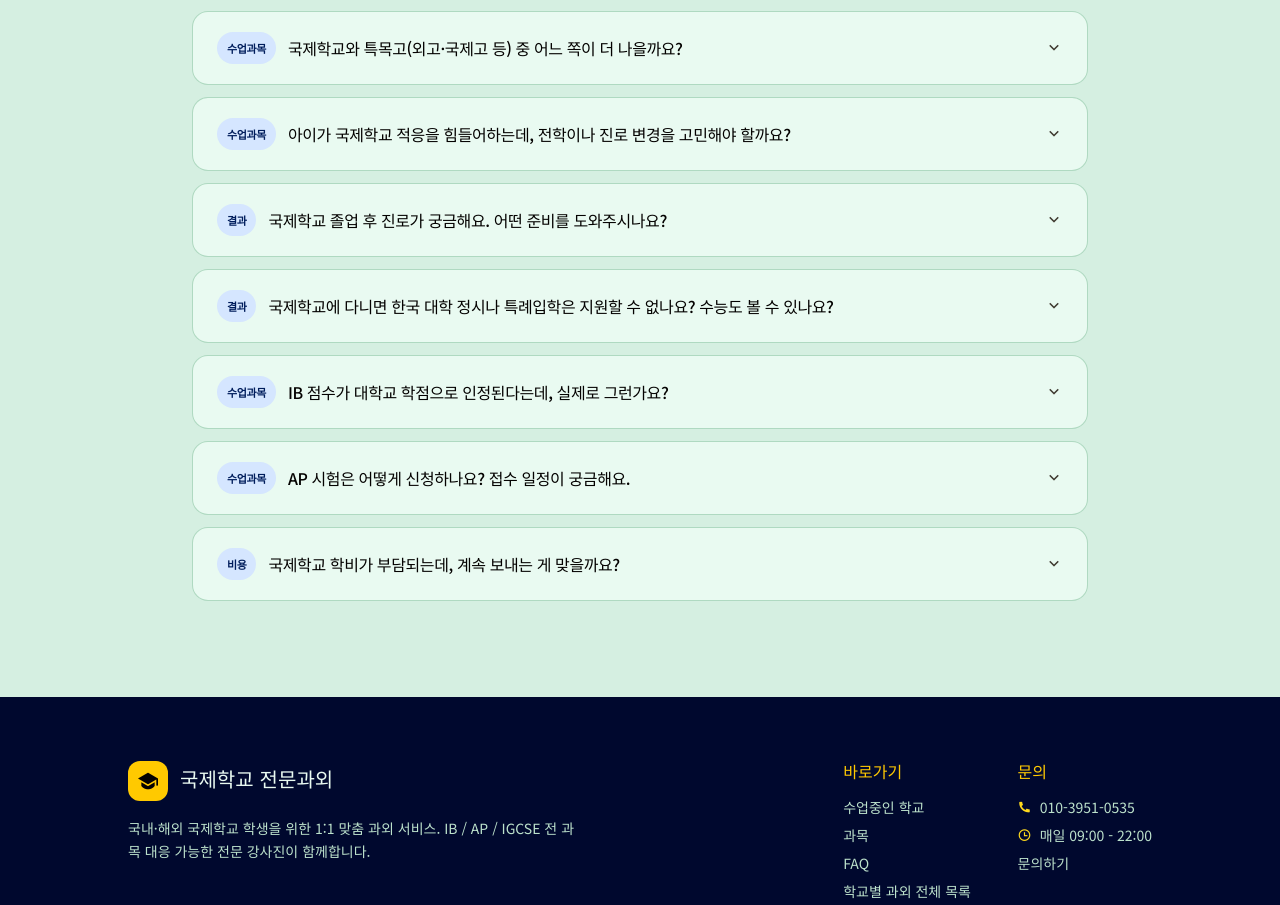
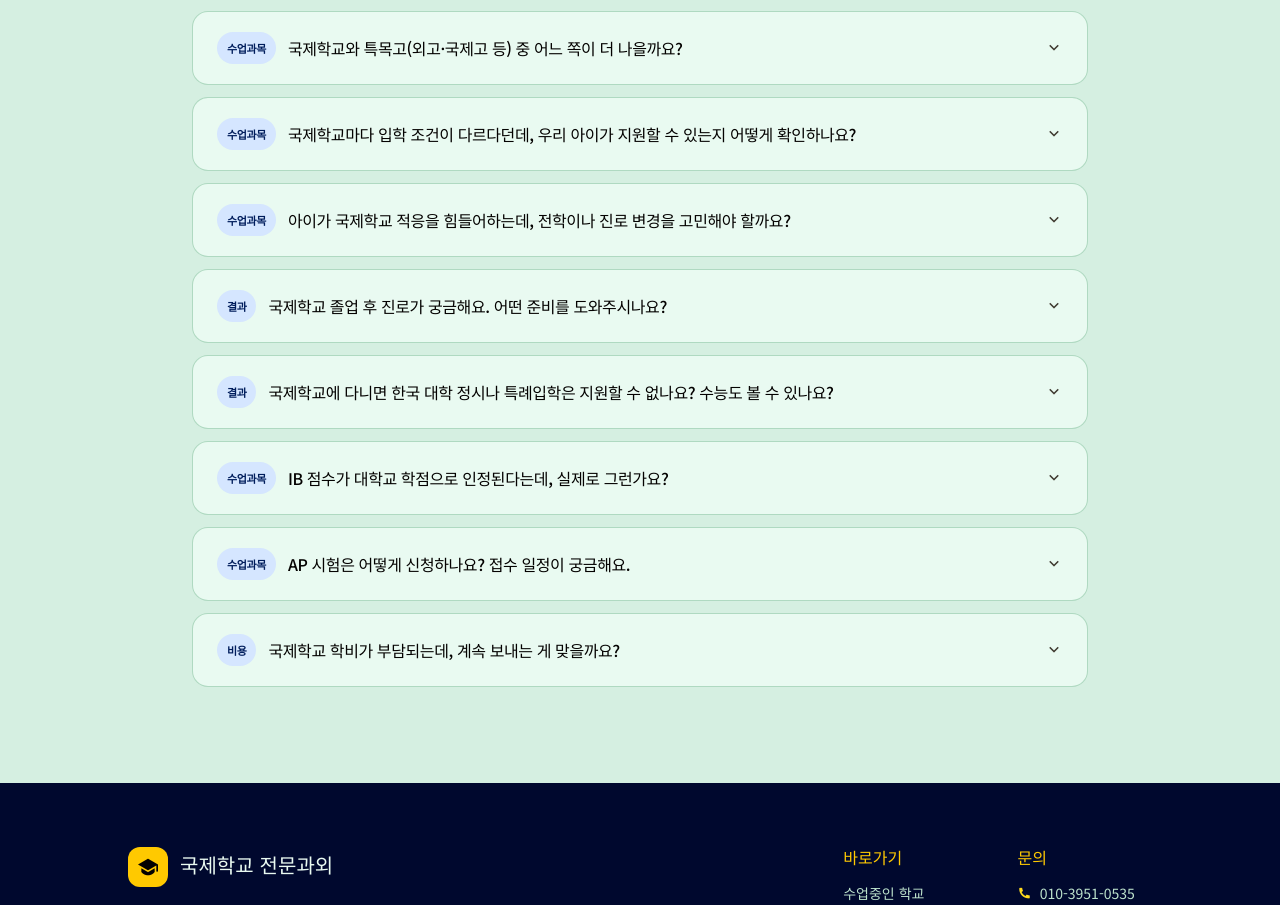
Before and after one commit to hasa080525-ctrl/global, a React (Vite) app: page /faq in a window 1280 px wide. Shown: the part 2187-3092 px from the top of the page. Built offline with nearby package versions, Linux system fonts and the light colour scheme.

Commit message:
콘텐츠: 국제학교별 입학자격 차이 FAQ 및 관련 키워드 추가
Co-Authored-By: Claude Sonnet 5 <noreply@anthropic.com>

```diff
--- a/src/mocks/faq.ts
+++ b/src/mocks/faq.ts
@@ -115,6 +115,12 @@ export const FAQS = [
   },
   {
     category: "수업과목",
+    question: "국제학교마다 입학 조건이 다르다던데, 우리 아이가 지원할 수 있는지 어떻게 확인하나요?",
+    answer:
+      "국제학교는 적용받는 법에 따라 입학 자격이 크게 다릅니다. NLCS 제주·브랭섬홀 아시아·SJA 제주·KIS 제주처럼 제주특별법에 따라 설립된 학교는 해외 거주 요건이나 내국인 비율 제한이 없어 해외 거주 경험이 없어도 지원할 수 있습니다. 반면 서울외국인학교·용산국제학교 등 초·중등교육법상 '외국인학교'는 내국인의 경우 해외에서 총 3년 이상 거주한 이력이 있어야 하고, 정원의 30%(교육규칙에 따라 최대 50%)를 넘을 수 없습니다. 송도 채드윅국제학교는 경제자유구역 특별법이 적용돼 해외 거주 요건 없이 지원할 수 있지만 내국인 비율에는 별도 기준이 있습니다. 학교마다 근거 법령이 달라 조건 차이가 크므로, 지원을 고려 중인 특정 학교의 최신 모집요강을 꼭 함께 확인하시길 권해드립니다.",
+  },
+  {
+    category: "수업과목",
     question: "아이가 국제학교 적응을 힘들어하는데, 전학이나 진로 변경을 고민해야 할까요?",
     answer:
       "적응 어려움의 원인이 언어(영어)인지, 학업 난이도인지, 교우관계인지에 따라 접근이 달라집니다. 잘 다니던 아이의 성적이 갑자기 떨어진 경우도 마찬가지로, 단원이 어려워진 것인지 적응 문제가 겹친 것인지 먼저 구분해야 합니다. 많은 경우 언어·학업 격차를 먼저 진단하고 보완하면 적응 속도가 눈에 띄게 빨라집니다. 전학이나 진로 변경 같은 큰 결정을 내리기 전에, 정확한 원인 진단과 단기 보완 계획부터 함께 세워보시는 것을 권해드립니다. 전학을 결정하신다면 학기 초나 방학 직후처럼 새 학교 진도에 맞춰 시작하기 좋은 시기를 고려하는 것도 적응에 도움이 됩니다.",
--- a/src/pages/faq/page.tsx
+++ b/src/pages/faq/page.tsx
@@ -16,7 +16,7 @@ export default function FaqPage() {
       />
       <meta
         name="keywords"
-        content="국제학교 과외 비용, 국제학교 과외 문의, 국제학교 편입 과외, IB vs AP, 국제학교 온라인 과외, 국제학교 전문과외, SSAT 대비, MAP 테스트 대비, 국제학교 입학 인터뷰, 인천글로벌캠퍼스 입시, 해외 온라인스쿨 과외, IB AP 재채점, 국제학교 특목고 비교, 국제학교 적응, 정시 특례입학, IB 학점인정, 국제학교 학비"
+        content="국제학교 과외 비용, 국제학교 과외 문의, 국제학교 편입 과외, IB vs AP, 국제학교 온라인 과외, 국제학교 전문과외, SSAT 대비, MAP 테스트 대비, 국제학교 입학 인터뷰, 인천글로벌캠퍼스 입시, 해외 온라인스쿨 과외, IB AP 재채점, 국제학교 특목고 비교, 국제학교 적응, 정시 특례입학, IB 학점인정, 국제학교 학비, 국제학교 입학자격, 외국인학교 입학조건, 제주 국제학교 내국인 입학, 외국인학교 3년 거주요건"
       />
       <link rel="canonical" href={`${siteUrl}/faq`} />
       <meta property="og:title" content="자주 묻는 질문 | 국제학교전문과외" />
--- a/src/pages/home/page.tsx
+++ b/src/pages/home/page.tsx
@@ -42,7 +42,7 @@ export default function Home() {
     <main className="bg-background-50 text-foreground-950">
       <title>국제학교전문과외 | IB·AP·SAT·IGCSE 화상 과외 무료체험</title>
       <meta name="description" content="IB·AP·IGCSE·SAT·A-Level 국제학교 전문 1:1 화상 과외. 서울·강남·제주·송도 8~15년 경력 강사진과 무료 모의수업으로 성적을 올려보세요." />
-      <meta name="keywords" content="국제학교 과외, IB 과외, AP 과외, IGCSE 과외, SAT 과외, ACT 과외, A-Level 과외, 국제학교 수학 과외, IB 수학 과외, IB Math AA 과외, IB Math AI 과외, IB 영어 과외, 국제학교 에세이 과외, IB EE 과외, TOK 과외, IB DP 과외, IB MYP 과외, 화상 과외, 온라인 과외, 1:1 맞춤 과외, 서울 국제학교 과외, 강남 국제학교 과외, 제주 국제학교 과외, 송도 국제학교 과외, NLCS 과외, 채드윅 과외, KIS 과외, SJA 과외, BFS 과외, GSIS 과외, 외국인학교 과외, 국제학교 내신 관리, 국제학교 GPA 향상, 국제학교 과외 비용, 무료 체험 수업, 국제학교 전문과외, 국제학교 1:1 과외, IB 과외 추천, 국제학교 편입 과외, 국제학교 유학 상담, 국제학교 온라인 과외 후기, 국제학교입학, 국제학교전학, 국제학교준비, 국제학교입시, 국제학교내신, GPA관리, 국제학교수학, 국제학교영어, 에세이첨삭, 아이비리그준비, 아이비리그, 입학인터뷰, SSAT대비, SSAT 과외, MAP테스트, MAP 테스트 대비, 알지브라과외, 지오메트리 과외, 미국 국제학교, 영국 보딩스쿨, 싱가포르 국제학교, 홍콩 국제학교, 베트남 국제학교, 말레이시아 국제학교, 두바이 국제학교, UAE 국제학교, 캐나다 국제학교, 해외 국제학교 과외, 유학 커리큘럼 가이드, 재외한국학교 과외, 대만 국제학교, 러시아 국제학교, 사우디아라비아 국제학교, 아르헨티나 국제학교, 싱가포르한국국제학교, 홍콩한국국제학교" />
+      <meta name="keywords" content="국제학교 과외, IB 과외, AP 과외, IGCSE 과외, SAT 과외, ACT 과외, A-Level 과외, 국제학교 수학 과외, IB 수학 과외, IB Math AA 과외, IB Math AI 과외, IB 영어 과외, 국제학교 에세이 과외, IB EE 과외, TOK 과외, IB DP 과외, IB MYP 과외, 화상 과외, 온라인 과외, 1:1 맞춤 과외, 서울 국제학교 과외, 강남 국제학교 과외, 제주 국제학교 과외, 송도 국제학교 과외, NLCS 과외, 채드윅 과외, KIS 과외, SJA 과외, BFS 과외, GSIS 과외, 외국인학교 과외, 국제학교 내신 관리, 국제학교 GPA 향상, 국제학교 과외 비용, 무료 체험 수업, 국제학교 전문과외, 국제학교 1:1 과외, IB 과외 추천, 국제학교 편입 과외, 국제학교 유학 상담, 국제학교 온라인 과외 후기, 국제학교입학, 국제학교전학, 국제학교준비, 국제학교입시, 국제학교내신, GPA관리, 국제학교수학, 국제학교영어, 에세이첨삭, 아이비리그준비, 아이비리그, 입학인터뷰, SSAT대비, SSAT 과외, MAP테스트, MAP 테스트 대비, 알지브라과외, 지오메트리 과외, 미국 국제학교, 영국 보딩스쿨, 싱가포르 국제학교, 홍콩 국제학교, 베트남 국제학교, 말레이시아 국제학교, 두바이 국제학교, UAE 국제학교, 캐나다 국제학교, 해외 국제학교 과외, 유학 커리큘럼 가이드, 재외한국학교 과외, 대만 국제학교, 러시아 국제학교, 사우디아라비아 국제학교, 아르헨티나 국제학교, 싱가포르한국국제학교, 홍콩한국국제학교, 국제학교 입학자격, 외국인학교 입학조건, 제주 국제학교 내국인 입학" />
       <link rel="canonical" href={siteUrl} />
       <meta property="og:title" content="국제학교전문과외 | IB·AP·SAT·IGCSE 화상 과외 무료체험" />
       <meta property="og:description" content="IB·AP·IGCSE·SAT·A-Level 국제학교 전문 1:1 화상 과외. 서울·강남·제주·송도 8~15년 경력 강사진과 무료 모의수업으로 성적을 올려보세요." />
```
